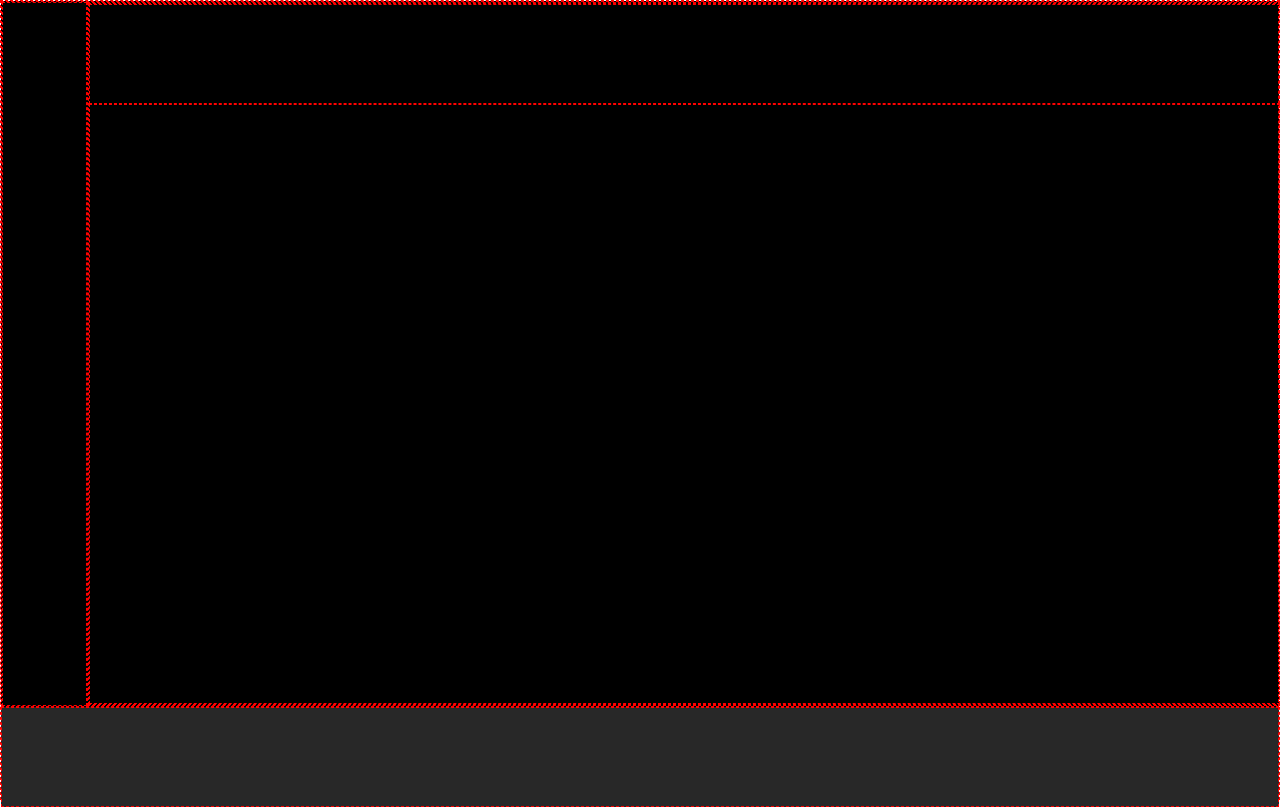
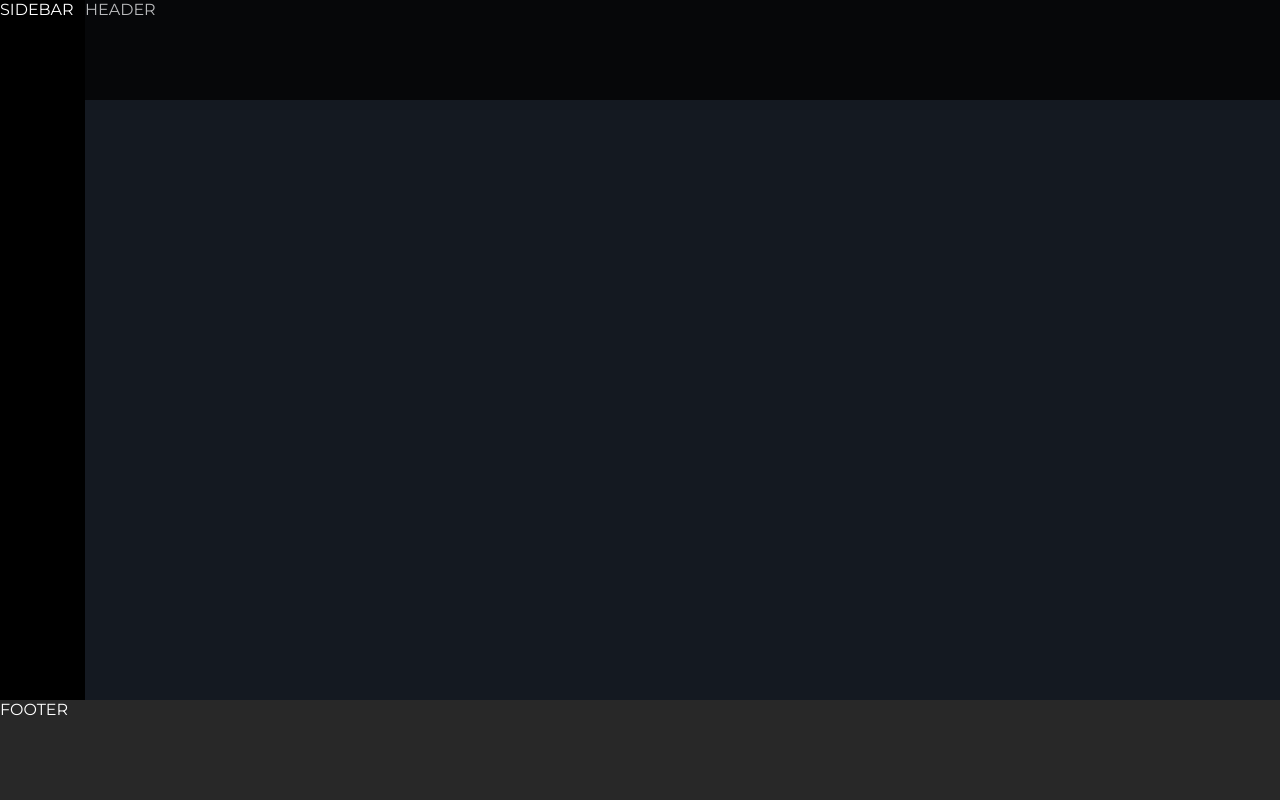
Before and after one commit to GuglielmoBini/html-css-spotifyweb, a plain HTML site: page index.html in a window 1280 px wide. Drawn offline with Linux system fonts and the light colour scheme.

Commit message:
fixata struttura base

```diff
--- a/css/style.css
+++ b/css/style.css
@@ -54,13 +54,9 @@ body {
 }
 
 .overflow {
-  height: calc(100vh - 200px);
+  height: calc(100vh - 100px);
   overflow-y: auto;
 }
-
-/* .col-90-c {
-  flex-basis: 90%;
-} */
 
 .col-100px-c {
   flex-basis: 100px;
@@ -72,6 +68,19 @@ body {
   flex-shrink: 0;
 }
 
-/* .col-95 {
-  flex-basis: 95%;
-} */
+/* HEADER */
+header {
+  height: 100px;
+  background-color: black;
+  opacity: 0.7;
+  position: fixed;
+  top: 0;
+  left: 85px;
+  right: 0;
+}
+
+/* MAIN */
+main {
+  position: relative;
+  background-color: #141921;
+}
--- a/index.html
+++ b/index.html
@@ -26,21 +26,18 @@
 
     <title>Spotify</title>
   </head>
-  <body class="debug">
+  <body>
     <section id="main-footer">
       <div class="container-100vh flex-c border">
         <div class="flex-grow bg-black border">
           <div class="container-100vw flex">
-            <div class="col-85px border"></div>
-            <div class="flex-grow border">
-              <div class="container-100 flex-c border">
-                <div class="col-100px-c border"></div>
-                <div class="flex-grow overflow border"></div>
-              </div>
-            </div>
+            <div class="col-85px border">SIDEBAR</div>
+            <main class="flex-grow overflow border">
+              <header>HEADER</header>
+            </main>
           </div>
         </div>
-        <div class="col-100px-c bg-gray border"></div>
+        <footer class="col-100px-c bg-gray border">FOOTER</footer>
       </div>
     </section>
   </body>
```
